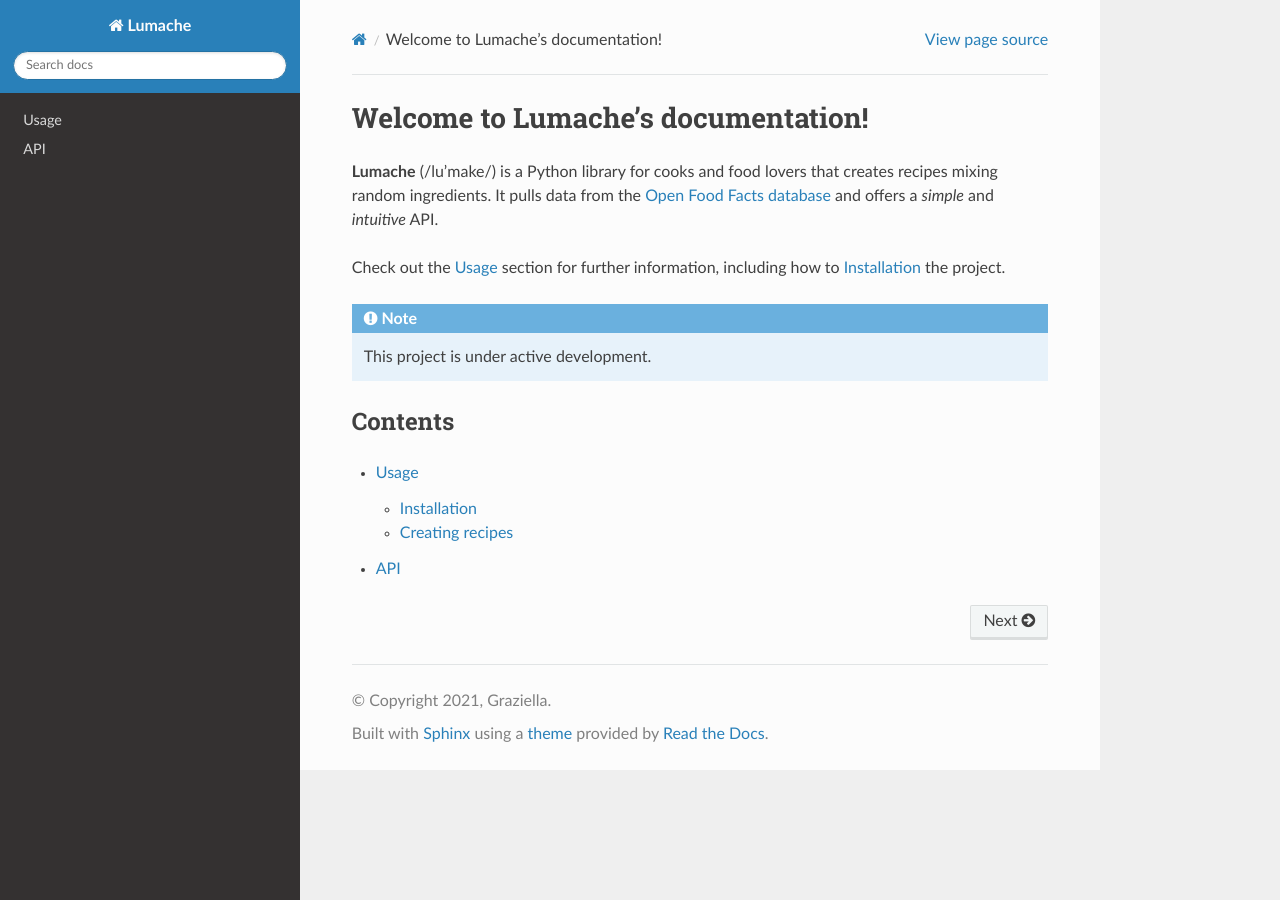
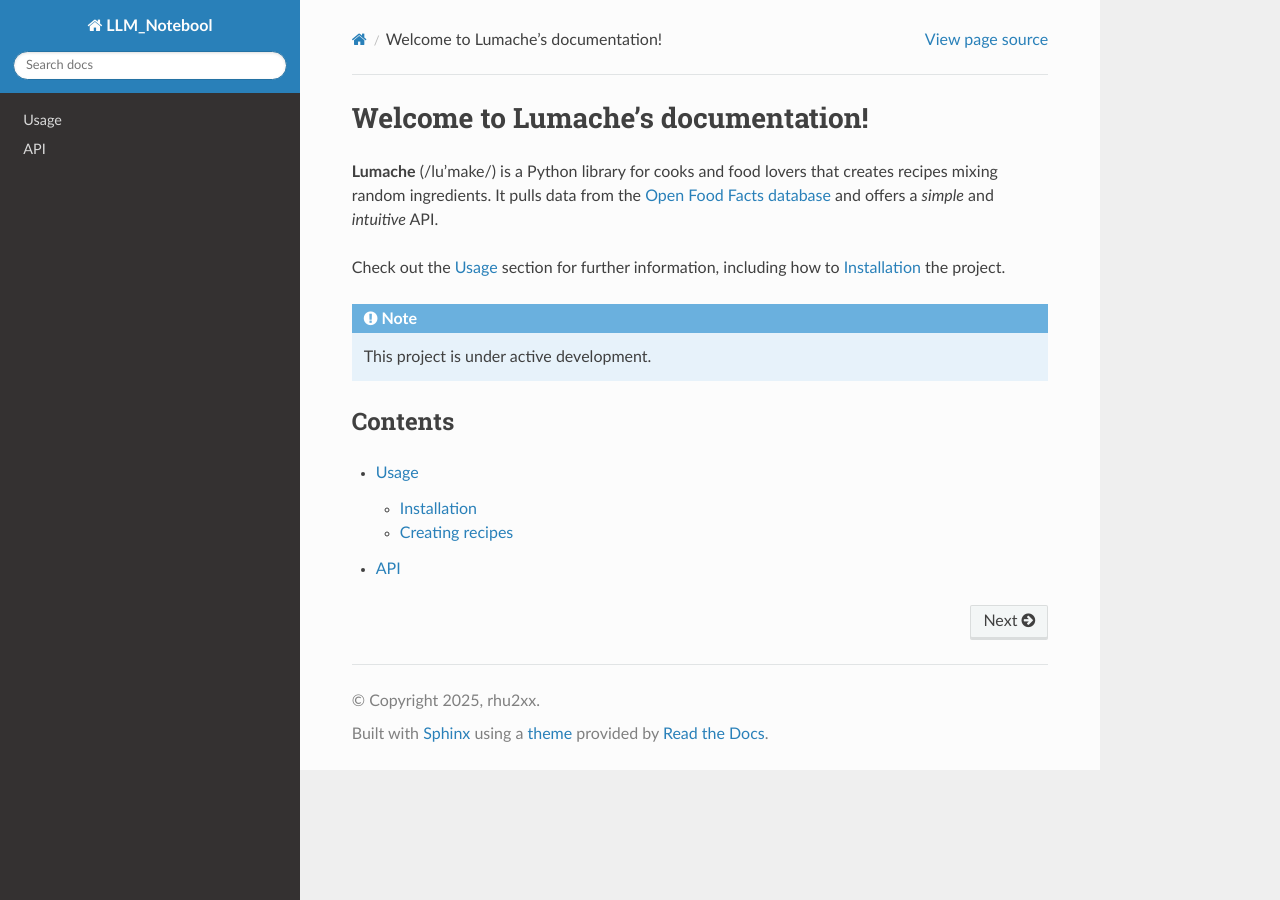
Before and after one commit to rhu2xx/LLM_NOTEBOOK, a Sphinx documentation site: the page built from docs/source/index.rst, in a window 1280 px wide. Built offline with Sphinx 7.4.7 and the Read the Docs theme 3.1.0, drawn with Linux system fonts in a browser that asks for light colours.

Commit message:
Update conf.py

```diff
--- a/docs/source/conf.py
+++ b/docs/source/conf.py
@@ -2,9 +2,9 @@
 
 # -- Project information
 
-project = 'Lumache'
-copyright = '2021, Graziella'
-author = 'Graziella'
+project = 'LLM_Notebool'
+copyright = '2025, rhu2xx'
+author = 'rhu2xx'
 
 release = '0.1'
 version = '0.1.0'
@@ -17,6 +17,8 @@
     'sphinx.ext.autodoc',
     'sphinx.ext.autosummary',
     'sphinx.ext.intersphinx',
+    'recommonmark',
+    'sphinx_markdown_tables',
 ]
 
 intersphinx_mapping = {
@@ -33,3 +35,10 @@
 
 # -- Options for EPUB output
 epub_show_urls = 'footnote'
+
+# -- Options for PDF output
+latex_engine = 'xelatex'
+latex_use_xindy = False
+latex_elements = {
+    'preamble': '\\usepackage[UTF8]{ctex}\n',
+}
```
